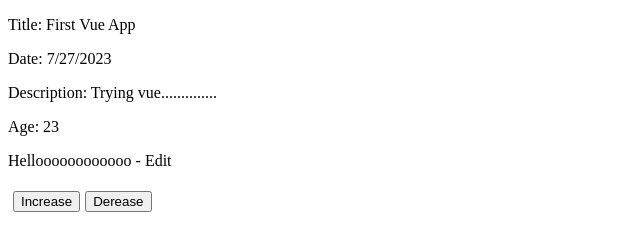
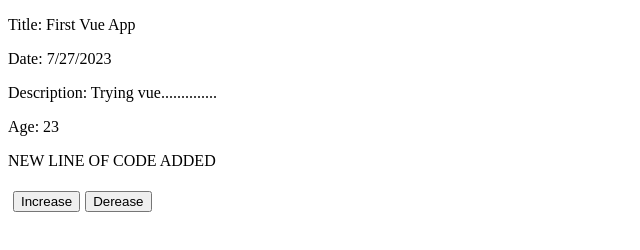
Before and after one commit to marnie-diwa/testrepo, a plain HTML site: page index.html in a window 1280 px wide. Shown: the full height of the page, 0-640 px from the left. Drawn offline with nearby package versions, Linux system fonts and the light colour scheme.

Commit message:
francisco Edited Index.html

```diff
--- a/index.html
+++ b/index.html
@@ -12,7 +12,7 @@
         <p> Date: {{ date }} </p>
         <p> Description: {{ description }} </p>
         <p> Age: {{ age }}</p>
-        <p> Helloooooooooooo - Edit</p>
+        <p> NEW LINE OF CODE ADDED </p>
 
         <button v-on:click="age++" style="margin:5px"> Increase </button>
         <button v-on:click="age--"> Derease </button>
```
